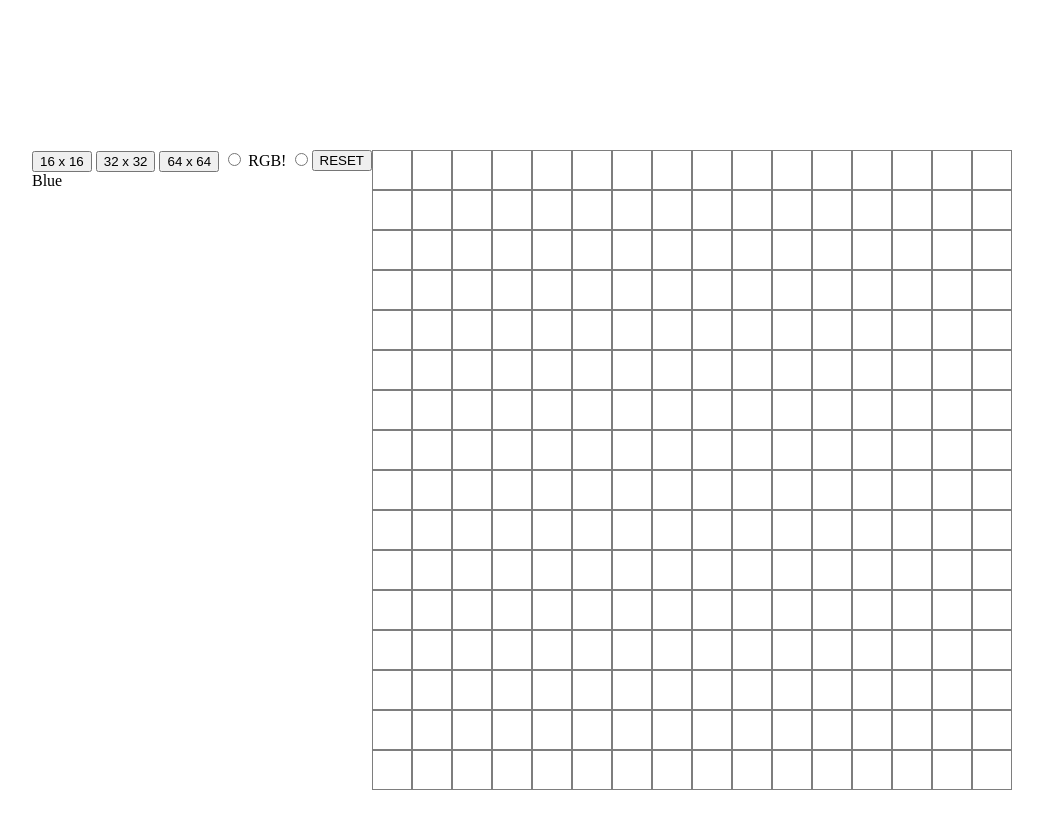
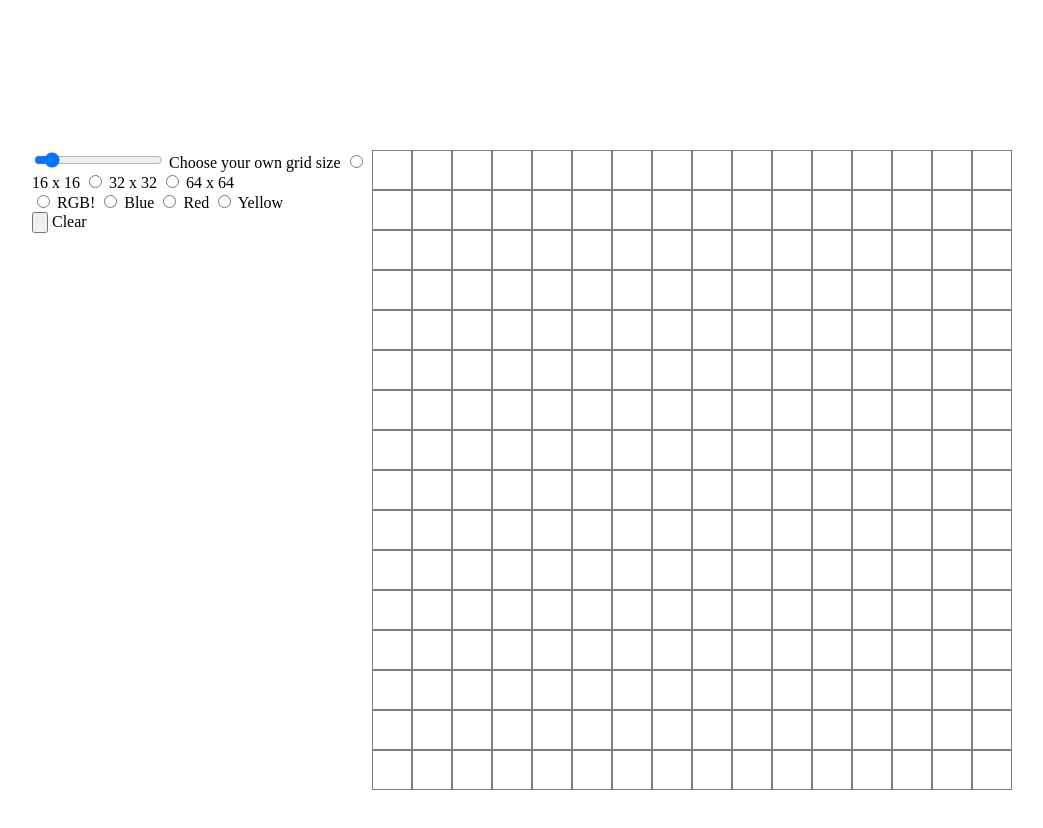
Before and after one commit to iainbrux/etch-a-sketch, a plain HTML site: page index.html in a window 1280 px wide. Shown: the whole page, without its empty margins (118-1161 px from the left). Drawn offline with Linux system fonts and the light colour scheme.

Commit message:
General code tidy-up
Moved away from <button> tags with inline-js to <input> tags with
dedicated events in js file

```diff
--- a/index.html
+++ b/index.html
@@ -5,18 +5,33 @@
 
 <body>
     <div class="controls">
-        <div class="grid-size">
-            <button type="button" onclick="sixteen();">16 x 16</button>
-            <button type="button" onclick="thirtyTwo();">32 x 32</button>
-            <button type="button" onclick="sixtyFour();">64 x 64</button>
-            <input type="radio" id="rgb-button" name="color-select" />
+        <div class="select-size">
+            <input type="range" id="size-slider" name="grid-size" min="8" max="100" value="16" step="1" />
+            <label for="size-slider">Choose your own grid size</label>
+            <input type="radio" id="sixteen" name="grid-size" value="16">
+            <label for="sixteen">16 x 16</label>
+            <input type="radio" id="thirty-two" name="grid-size" value="32">
+            <label for="thirty-two">32 x 32</label>
+            <input type="radio" id="sixty-four" name="grid-size" value="64">
+            <label for="sixty-four">64 x 64</label>
+      </div>
+      <div class="select-colors">
+            <input type="radio" id="rgb-button" name="color-select">
             <label for="rgb-button">RGB!</label>
-            <input type="radio" id="blue-button" name="color-select" />
+            <input type="radio" id="blue-button" name="color-select">
             <label for="blue-button">Blue</label>
+            <input type="radio" id="red-button" name="color-select">
+            <label for="red-button">Red</label>
+            <input type="radio" id="yellow-button" name="color-select">
+            <label for="yellow-button">Yellow</label>
         </div>
+    <div class="clear-grid">
+        <!--
+        <button class="reset-button" onclick="resetDivs()">RESET</button>
+        -->
+        <input type="button" id="reset-button" name="grid-clear">
+        <label for="reset-button">Clear</label>
     </div>
-    <div class="button-div">
-        <button class="reset-button" onclick="resetDivs()">RESET</button>
     </div>
 
     <div class="container-div">
```
